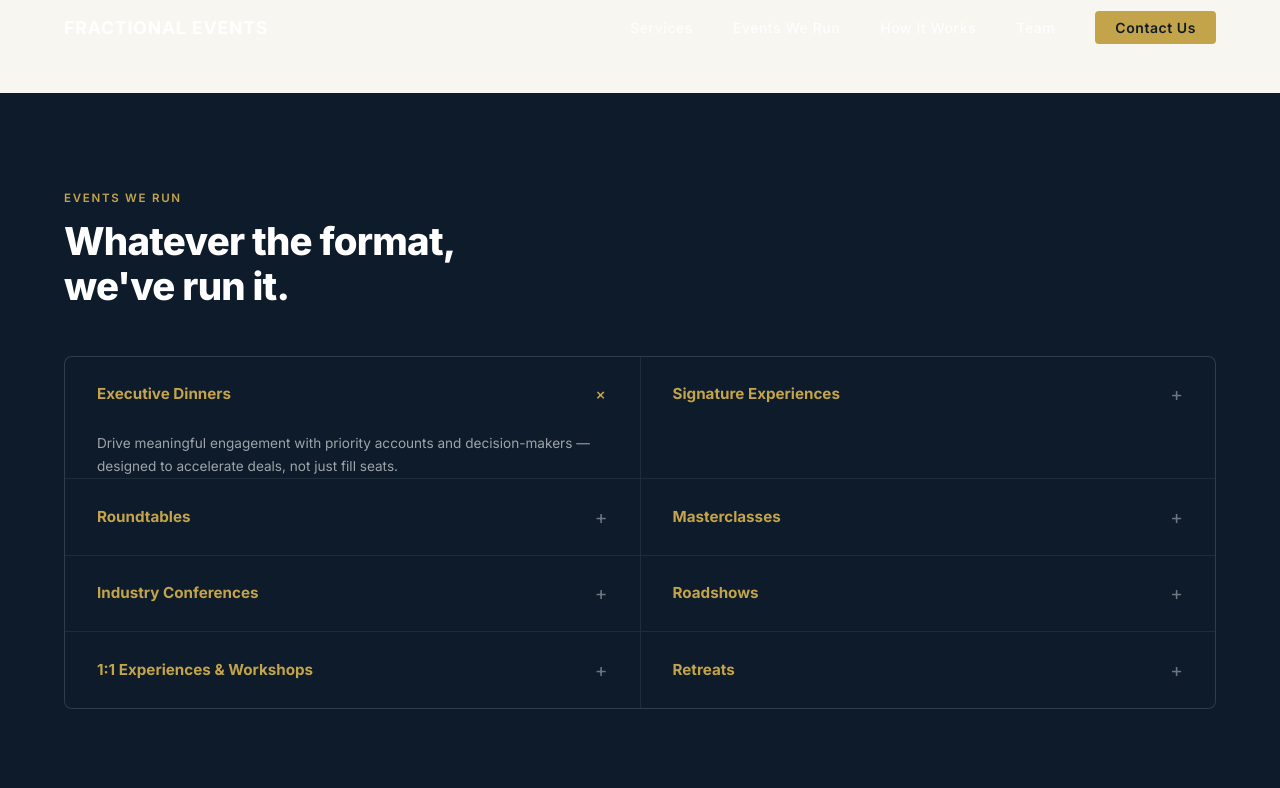
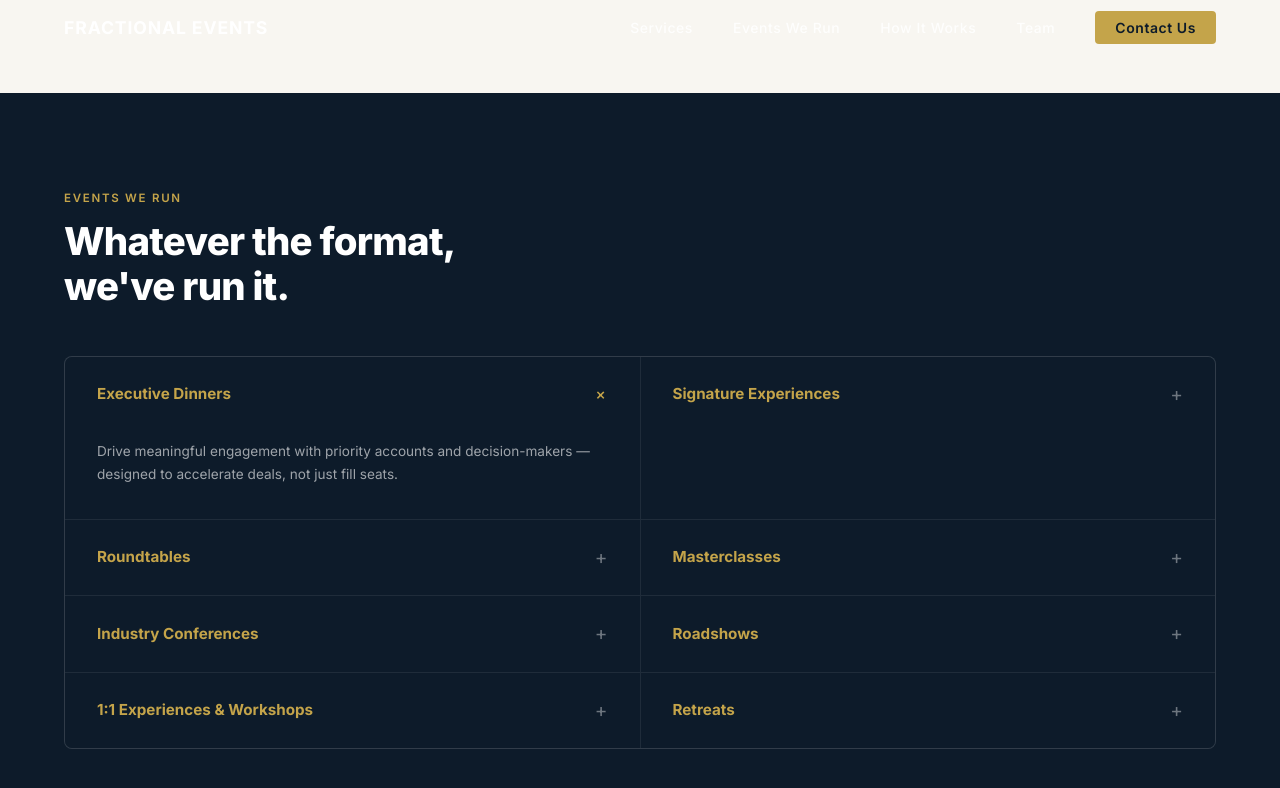
Before and after one commit to Fractional-Events/Website, a plain HTML site: page index.html in a window 1280 px wide. Both pictures are taken after a click on the heading "Executive Dinners". Shown: the part 1639-2427 px from the top of the page. Drawn offline with Linux system fonts and the light colour scheme.

Commit message:
Fix accordion padding and text cutoff

```diff
--- a/css/styles.css
+++ b/css/styles.css
@@ -372,18 +372,17 @@ section { padding: 6rem 5%; }
   font-size: 0.85rem;
   color: rgba(255,255,255,0.6);
   line-height: 1.7;
-  padding: 0 2rem 1.4rem;
+  padding: 0 2rem 0;
   overflow: hidden;
   max-height: 0;
   opacity: 0;
   transition: max-height 0.25s ease, opacity 0.2s ease, padding 0.25s ease;
-  padding-bottom: 0;
 }
 
 .event-card[open] p {
-  max-height: 200px;
+  max-height: 400px;
   opacity: 1;
-  padding-bottom: 1.4rem;
+  padding: 0.5rem 2rem 2rem;
 }
 
 @media (max-width: 640px) { .event-accordion { grid-template-columns: 1fr; } }
--- a/js/main.js
+++ b/js/main.js
@@ -7,13 +7,13 @@ document.querySelectorAll('.event-card').forEach(details => {
     if (details.open) {
       p.style.maxHeight = '0';
       p.style.opacity = '0';
-      p.style.paddingBottom = '0';
+      p.style.padding = '0 2rem 0';
       setTimeout(() => details.removeAttribute('open'), 250);
     } else {
       details.setAttribute('open', '');
-      p.style.maxHeight = p.scrollHeight + 'px';
+      p.style.padding = '0.5rem 2rem 2rem';
+      p.style.maxHeight = p.scrollHeight + 80 + 'px';
       p.style.opacity = '1';
-      p.style.paddingBottom = '1.4rem';
     }
   });
 });
```
